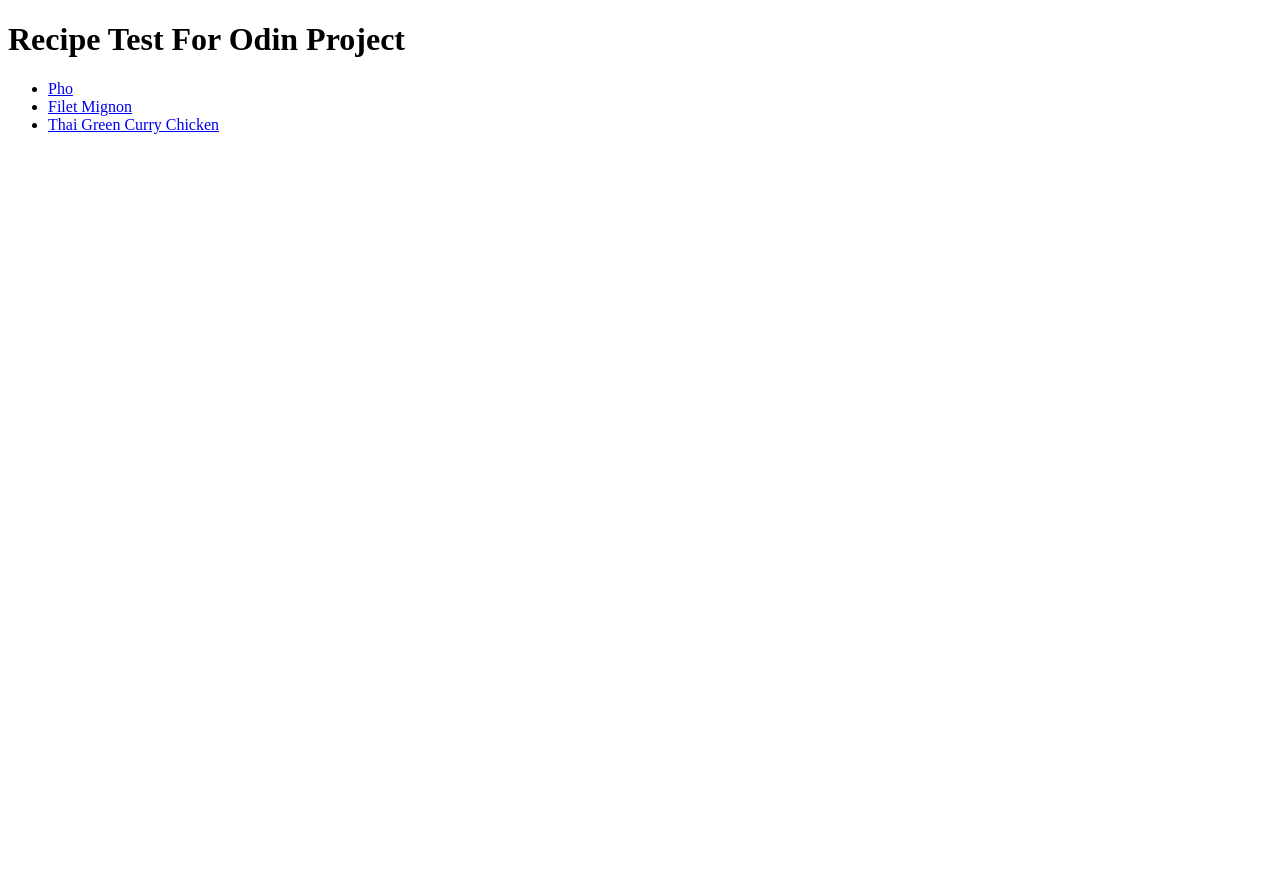
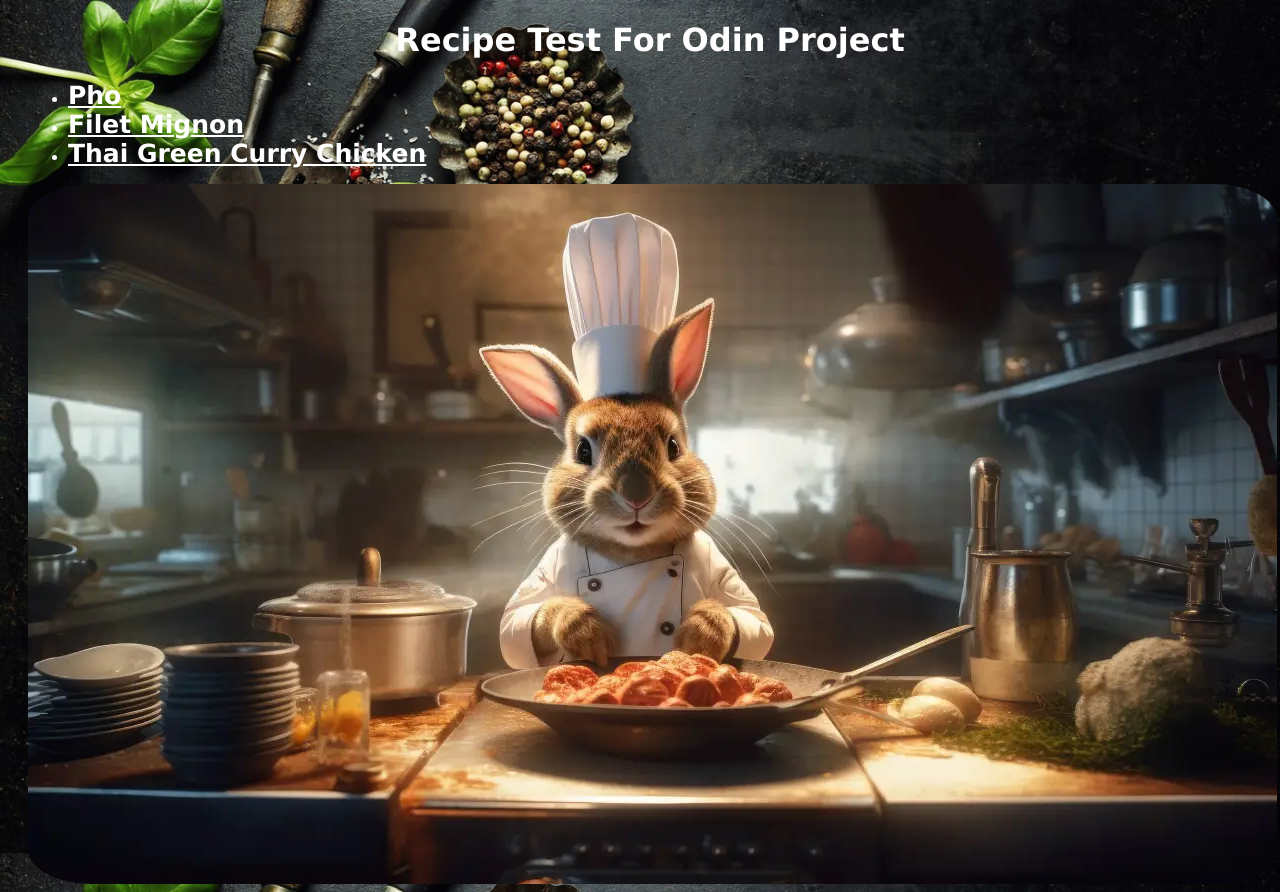
Before and after one commit to sage2129/odin-recipes, a plain HTML site: page index.html in a window 1280 px wide. Before the commit the page ends 800 px from the top, so only its background shows below. Drawn offline with Linux system fonts and the light colour scheme.

Commit message:
Added Styles Background image and color text added to all pages. Put a rounded image on the home page Created return to home button

```diff
--- a/index.html
+++ b/index.html
@@ -4,14 +4,16 @@
     <meta charset="UTF-8">
     <meta name="viewport" content="width=device-width, initial-scale=1.0">
     <title>Recipe Test For Odin Project</title>
+    <link rel="stylesheet" href="style.css">
 </head>
 <body>
     <h1>Recipe Test For Odin Project</h1>
     <ul>
-        <li><a href="recipes/pho.html">Pho</a></li>
-        <li><a href="recipes/filet-mignon.html">Filet Mignon</a></li>
-        <li><a href="recipes/thai-curry-chicken.html">Thai Green Curry Chicken</a></li>
+        <li><a href="recipes/pho.html" class="link">Pho</a></li>
+        <li><a href="recipes/filet-mignon.html" class="link">Filet Mignon</a></li>
+        <li><a href="recipes/thai-curry-chicken.html" class="link">Thai Green Curry Chicken</a></li>
     </ul>
+    <img src ="images/rabbit-chef.jpg" alt="Rabbit Chef" class="photo" id="rabbit">
 
 </body>
 </html>
--- /dev/null
+++ b/style.css
@@ -0,0 +1,46 @@
+body {
+    background-image: url("images/cutlery.jpg");
+    background-repeat: no-repeat;
+    background-size:cover;
+    background-attachment: fixed;
+    padding-left: 20px;
+    font-family: Verdana, Geneva, Tahoma, sans-serif;
+}
+
+.home {
+    background-color: rgba(102, 102, 91, .5);
+}
+
+h1 {
+    text-align: center;
+}
+
+h1, h2, h3, p, .home{
+    color:white;
+}
+
+p {
+    font-size:20px;
+}
+
+li {
+    font-size: 15px;
+    color:white;
+    font-weight: bold;
+}
+
+.link {
+    font-size: 25px;
+    color:white;
+    font-weight: bold;
+}
+
+.photo {
+    border-radius: 5%;
+}
+
+#rabbit {
+    margin:auto;
+    display: block;
+
+}
```
Also changed, not shown: recipes/filet-mignon.html (+4 -1 lines), recipes/pho.html (+3 -1 lines), recipes/thai-curry-chicken.html (+3 -1 lines), images/cutlery.jpg (added), images/rabbit-chef.jpg (added).
